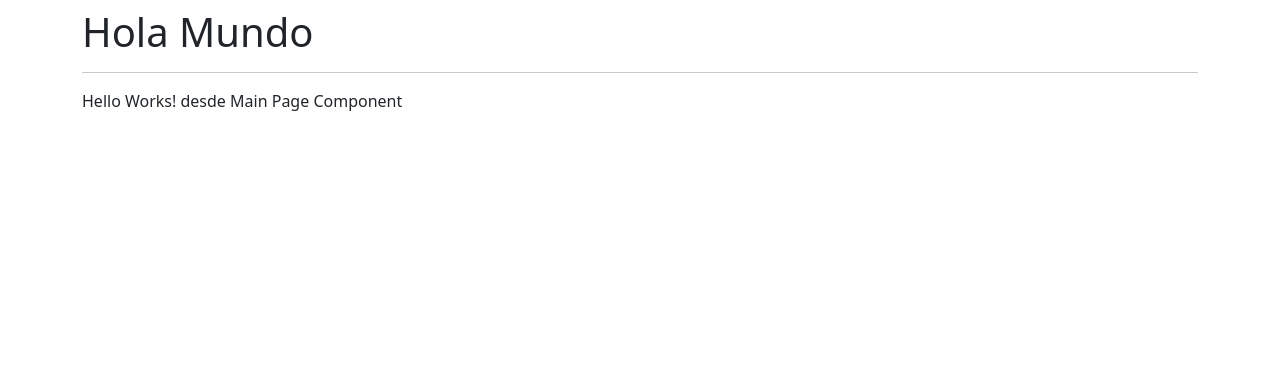
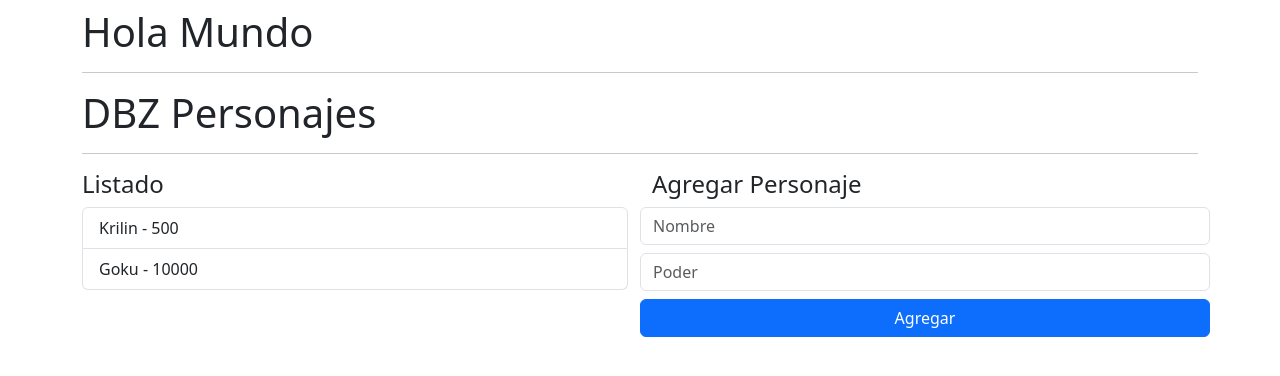
Before and after one commit to dpacoria21/learning-angular, an Angular app in the folder 02-bases/: page / in a window 1280 px wide. Shown: the top 376 px of the page. Built offline with nearby package versions, Linux system fonts and the light colour scheme.

Commit message:
Creando toda nuestra app dentro de main-page.component

```diff
--- a/02-bases/src/app/dbz/pages/main-page.component.html
+++ b/02-bases/src/app/dbz/pages/main-page.component.html
@@ -1 +1,29 @@
-<p>Hello Works! desde Main Page Component</p>
+<h1>DBZ Personajes</h1>
+<hr>
+
+<div class="row">
+    <div class="col">
+        <h4>Listado</h4>
+        <ul class="list-group">
+            <li class="list-group-item">Krilin - 500</li>
+            <li class="list-group-item">Goku - 10000</li>
+        </ul>
+    </div>
+    <div class="col">
+
+        <form class="row">
+
+            <h4>Agregar Personaje</h4>
+
+            <input class="form-control mb-2" type="text" placeholder="Nombre">
+
+            <input class="form-control mb-2" type="number" placeholder="Poder">
+
+            <button class="btn btn-primary">
+                Agregar
+            </button>
+
+        </form>
+
+    </div>
+</div>
```
